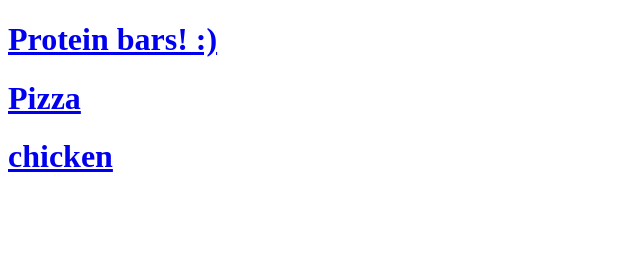
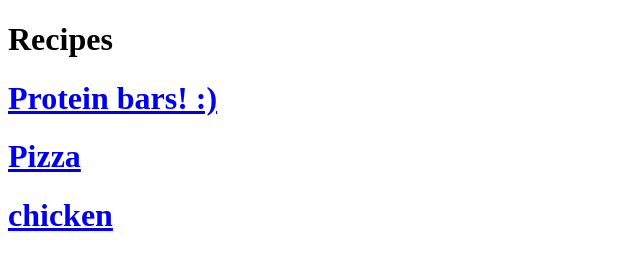
Before and after one commit to HoustonSprouse919/odin-recipes, a plain HTML site: page index.html in a window 1280 px wide. Shown: the whole page, without its empty margins (0-640 px from the left). Drawn offline with Linux system fonts and the light colour scheme.

Commit message:
iteration 4 of making recipe page.

```diff
--- a/index.html
+++ b/index.html
@@ -8,6 +8,7 @@
 </head>
 
 <body>
+    <h1>Recipes</h1>
     <h1><a href="protein.html">Protein bars! :)</a></h1>
     <h1><a href="pizza.html">Pizza</a></h1>
     <h1><a href="chicken.html">chicken</a></h1>
```
